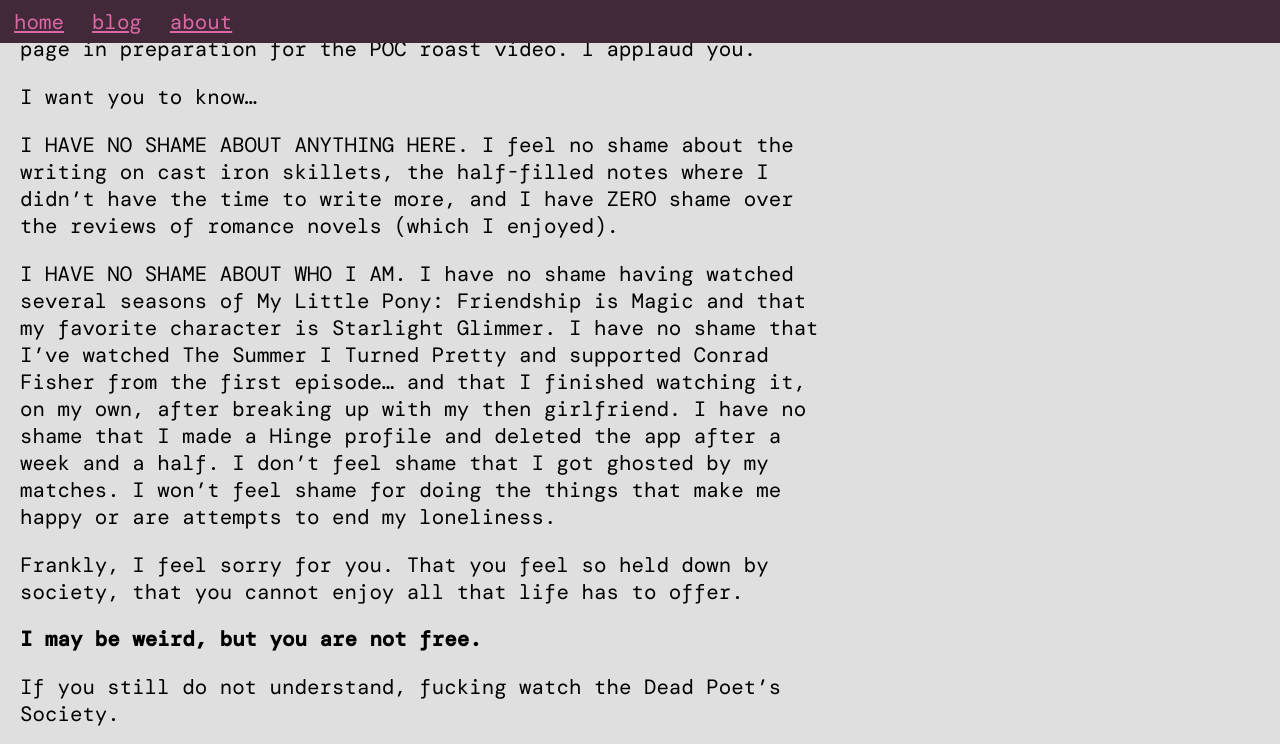
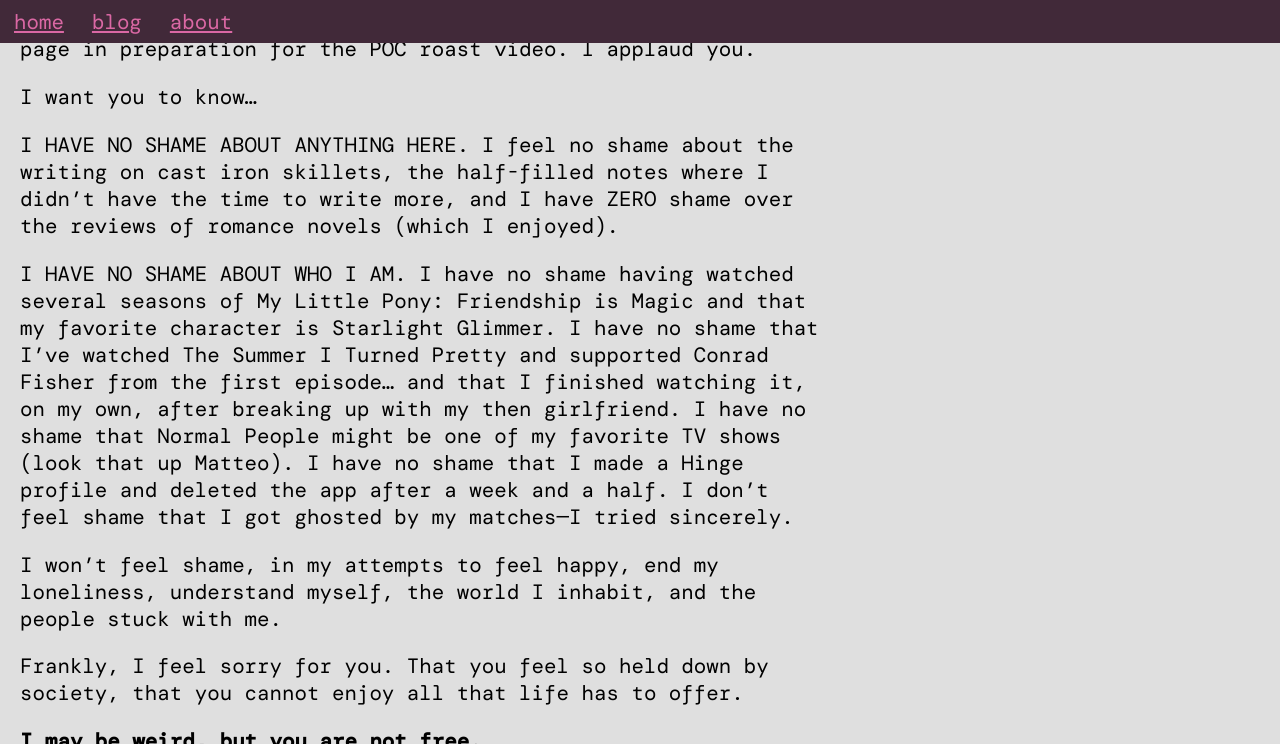
Before and after one commit to j-nac/j-nac.github.io, a Jekyll site: the page built from _posts/2026-11-22-dear-gmc.md, in a window 1280 px wide and 900 px high, scrolled down 289 px, cut to the strip 0-744 px from the top of the window. Built offline with Jekyll 4.4.1, drawn with Linux system fonts in a browser that asks for light colours; some web fonts are replaced.

Commit message:
Some more edits

```diff
--- a/_posts/2026-11-22-dear-gmc.md
+++ b/_posts/2026-11-22-dear-gmc.md
@@ -14,7 +14,9 @@ I want you to know...
 
 I HAVE NO SHAME ABOUT ANYTHING HERE. I feel no shame about the writing on cast iron skillets, the half-filled notes where I didn't have the time to write more, and I have ZERO shame over the reviews of romance novels (which I enjoyed).
 
-I HAVE NO SHAME ABOUT WHO I AM. I have no shame having watched several seasons of My Little Pony: Friendship is Magic and that my favorite character is Starlight Glimmer. I have no shame that I've watched The Summer I Turned Pretty and supported Conrad Fisher from the first episode... and that I finished watching it, on my own, after breaking up with my then girlfriend. I have no shame that I made a Hinge profile and deleted the app after a week and a half. I don't feel shame that I got ghosted by my matches. I won't feel shame for doing the things that make me happy or are attempts to end my loneliness.
+I HAVE NO SHAME ABOUT WHO I AM. I have no shame having watched several seasons of My Little Pony: Friendship is Magic and that my favorite character is Starlight Glimmer. I have no shame that I've watched The Summer I Turned Pretty and supported Conrad Fisher from the first episode... and that I finished watching it, on my own, after breaking up with my then girlfriend. I have no shame that Normal People might be one of my favorite TV shows (look that up Matteo). I have no shame that I made a Hinge profile and deleted the app after a week and a half. I don't feel shame that I got ghosted by my matches---I tried sincerely.
+
+I won't feel shame, in my attempts to feel happy, end my loneliness, understand myself, the world I inhabit, and the people stuck with me.
 
 Frankly, I feel sorry for you. That you feel so held down by society, that you cannot enjoy all that life has to offer.
 
```
